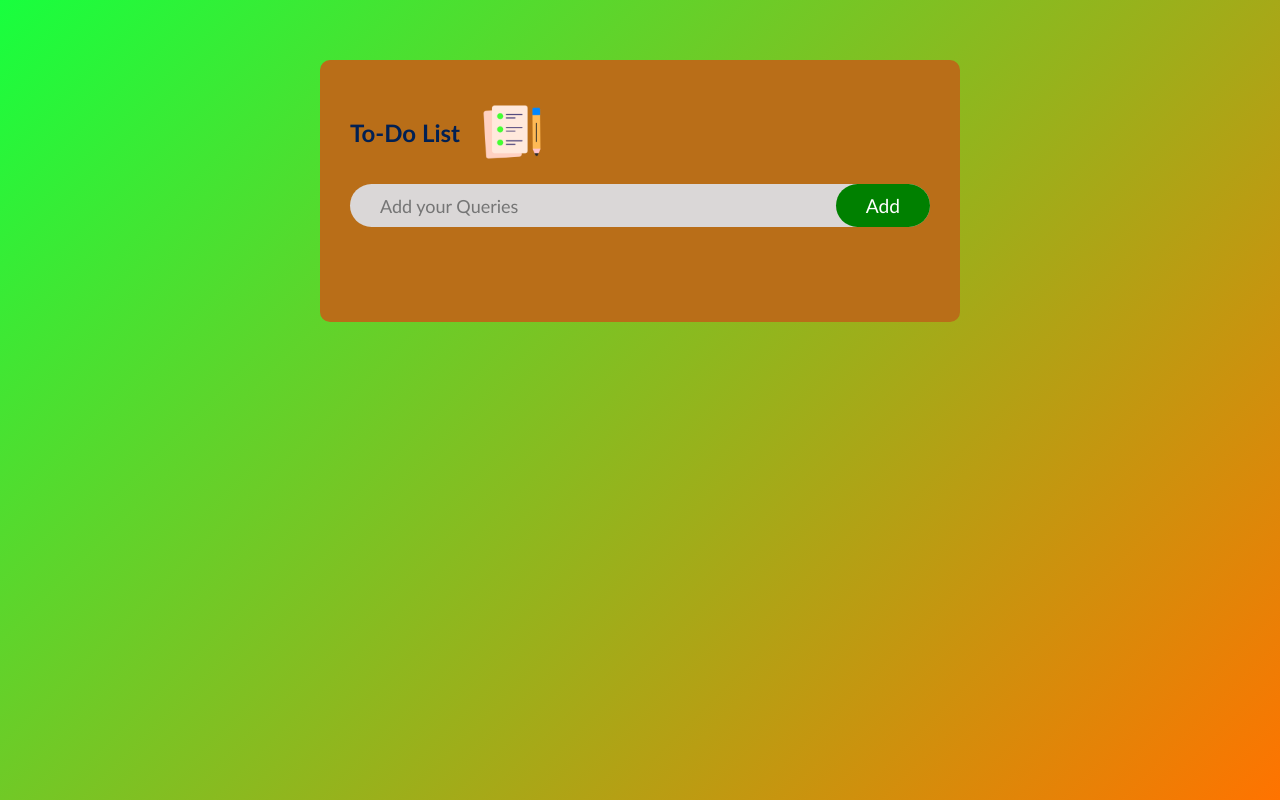
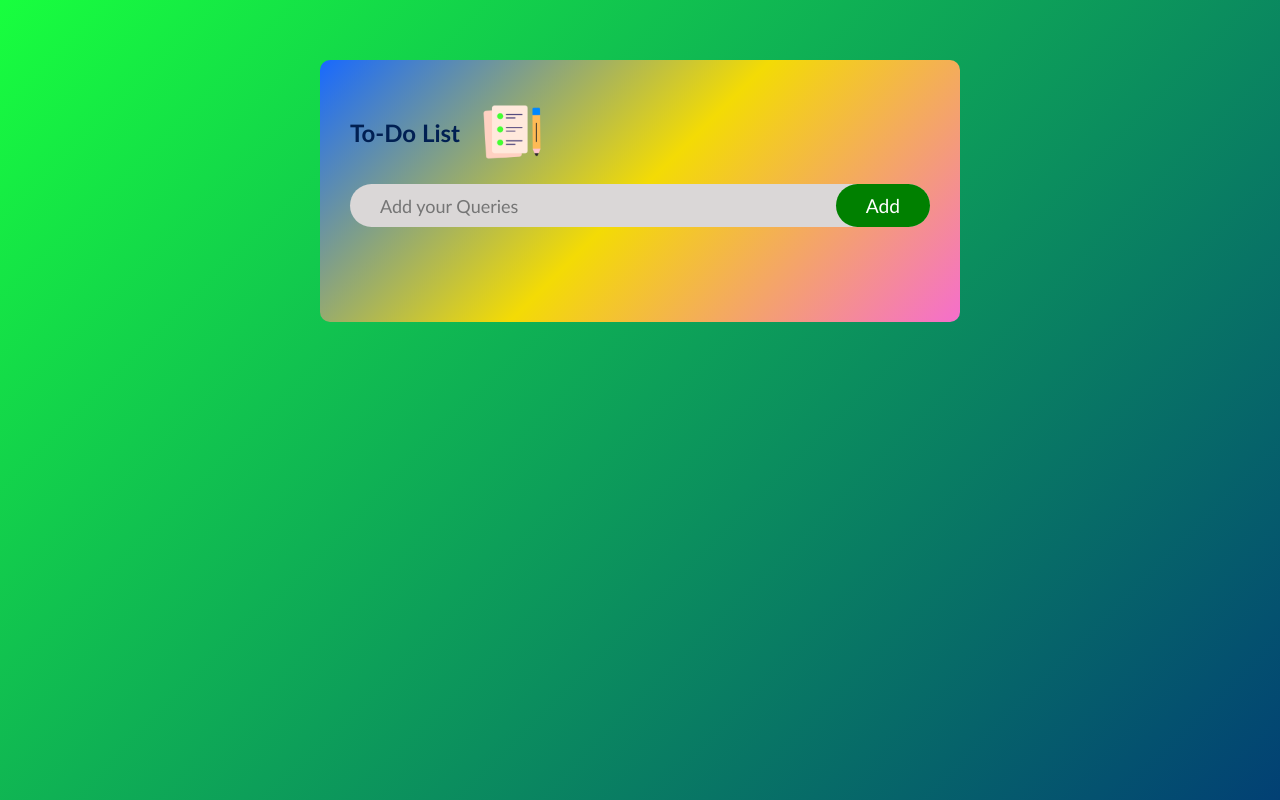
Before and after one commit to Chinthan21/CBTCIP---TASK3, a plain HTML site: page index.html in a window 1280 px wide. Drawn offline with Linux system fonts and the light colour scheme.

Commit message:
first commit

```diff
--- a/index.html
+++ b/index.html
@@ -14,13 +14,13 @@
     .container {
         width: 100vw;
         height: 100vh;
-        background: linear-gradient(135deg, #18ff3e, #ff7300 );
+        background: linear-gradient(135deg, #18ff3e, #024074 );
         padding: 20px;
     }
     .todo-app {
         width: 100%;
         max-width: 50vw;
-        background: rgb(185, 110, 24);
+        background: linear-gradient(135deg, #1869ff, #f3db05 , #f56ecc );
         margin: 40px auto ;
         padding: 40px 30px 70px;
         border-radius: 10px;
@@ -106,6 +106,7 @@
     ul li span:hover {
         background: #edeef0;
     }
+    #list-container{ color: #fff;}
 </style>
 </head>
 <body>
```
